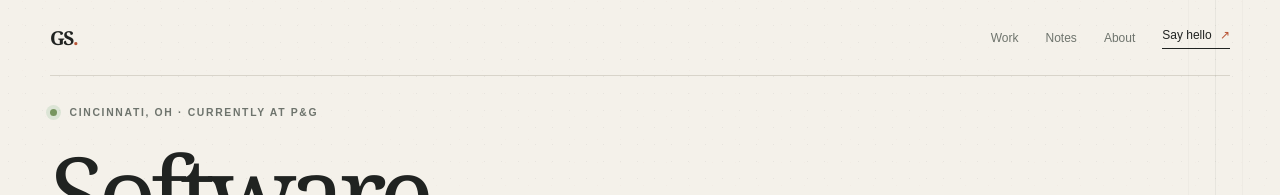
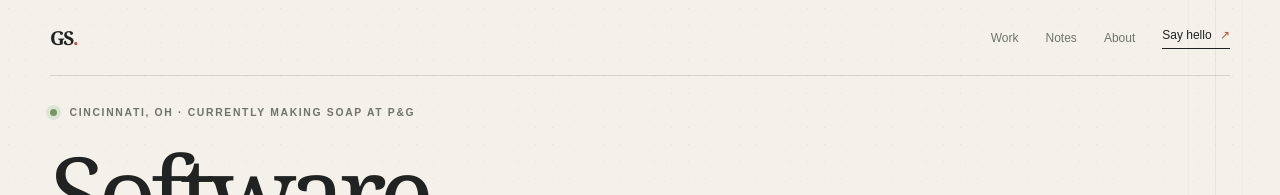
Before and after one commit to gannonsmith/gannonsmith.github.io, a Next.js app: page / in a window 1280 px wide. Shown: the top 195 px of the page. Built offline with nearby package versions, Linux system fonts and the light colour scheme.

Commit message:
updates header line

```diff
--- a/src/app/page.tsx
+++ b/src/app/page.tsx
@@ -60,7 +60,7 @@ export default function Portfolio() {
 
       <section id="top" className="hero section-wrap">
         <div className="hero-copy">
-          <p className="eyebrow"><span className="status-dot" /> Cincinnati, OH · currently at P&amp;G</p>
+          <p className="eyebrow"><span className="status-dot" /> Cincinnati, OH · currently making soap at P&amp;G</p>
           <h1>Software engineering,<br /><em>all the way down.</em></h1>
           <p className="hero-intro">I&apos;m Gannon Smith, a software engineer who moves comfortably between the application and the architecture underneath it.</p>
           <div className="hero-actions">
```
